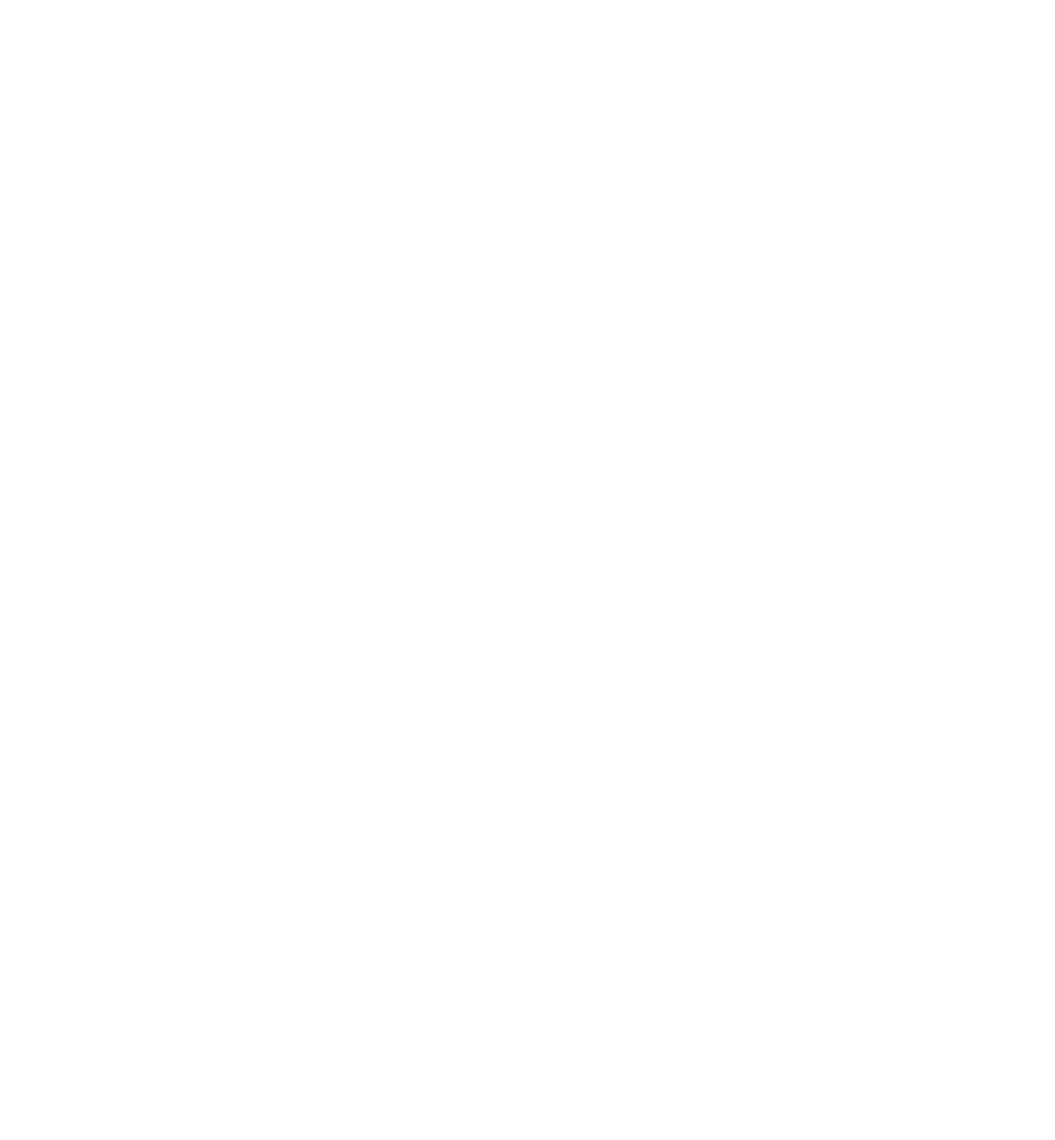
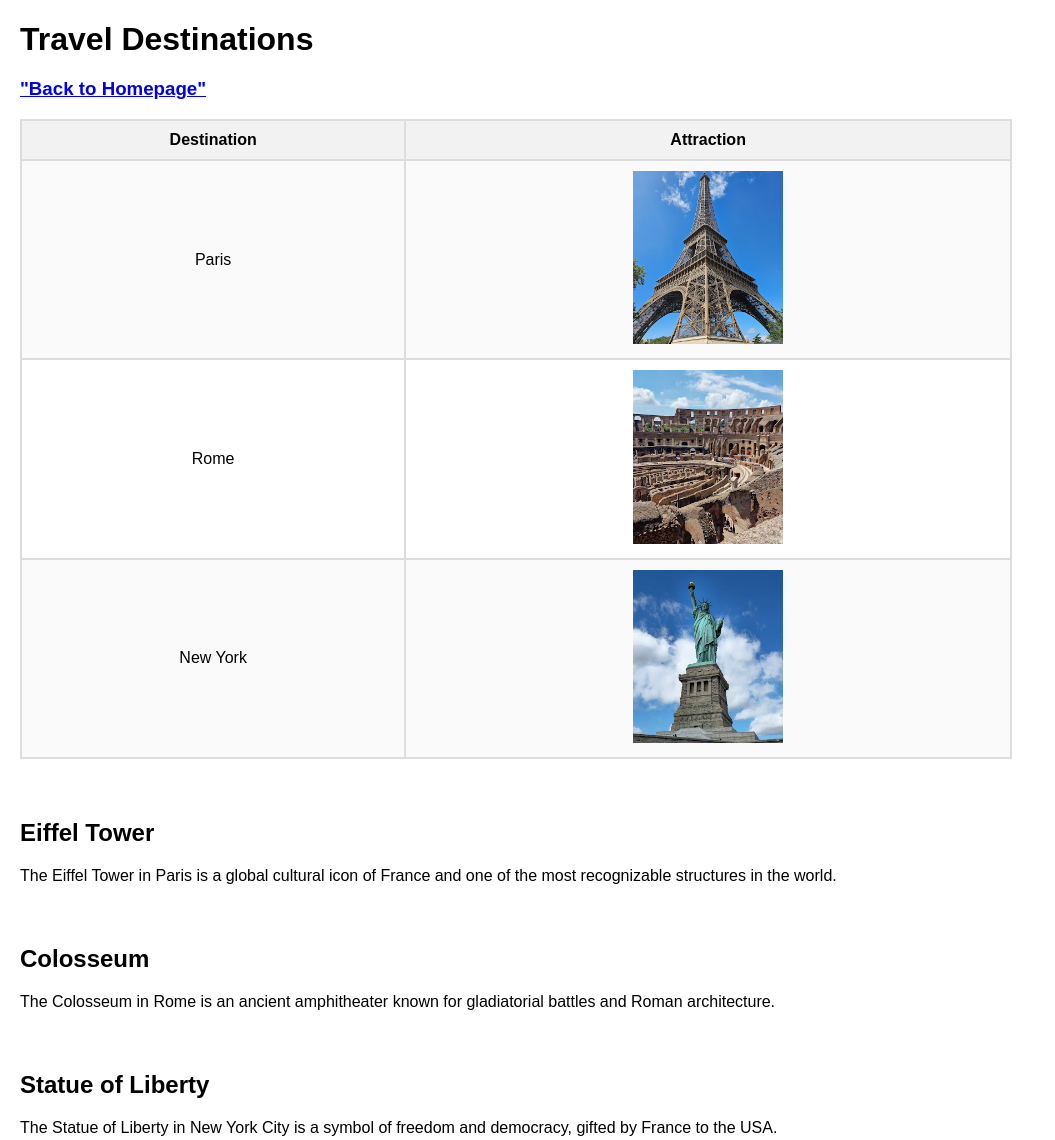
Before and after one commit to Hsu-Lae-Waddy/Travel-Blog-Website, a plain HTML site: page travel-stories.html in a window 1280 px wide. Shown: the whole page, without its empty margins (0-1055 px from the left). Before the commit the page ends 800 px from the top, so only its background shows below. Drawn offline with Linux system fonts and the light colour scheme.

Commit message:
Updated1

```diff
--- a/travel-stories.html
+++ b/travel-stories.html
@@ -0,0 +1,86 @@
+<!DOCTYPE html>
+<html lang="en">
+<head>
+  <meta charset="UTF-8">
+  <title>Travel Destinations</title>
+  <style>
+    body {
+      font-family: Arial, sans-serif;
+      margin: 20px;
+    }
+
+    h1 {
+      font-size: 2em;
+      margin-bottom: 20px;
+    }
+
+    table {
+      width: 80%;
+      border-collapse: collapse;
+    }
+
+    th, td {
+      border: 2px solid #ddd;
+      padding: 10px;
+      text-align: center;
+    }
+
+    th {
+      background-color: #f2f2f2;
+      font-weight: bold;
+    }
+
+    tr:nth-child(even) {
+      background-color: #fafafa;
+    }
+
+    img {
+      width: 150px;
+      height: auto;
+      transition: opacity 0.3s;
+    }
+
+    img:hover {
+      opacity: 0.7;
+    }
+
+    h2 {
+      margin-top: 60px;
+    }
+  </style>
+</head>
+<body>
+  <h1>Travel Destinations</h1>
+  <h3><a href="/index.html">"Back to Homepage"</a></h3>
+
+  <table>
+    <tr>
+      <th>Destination</th>
+      <th>Attraction</th>
+    </tr>
+    <tr>
+      <td>Paris</td>
+      <td><a href="/index.html"><img src="./access/EiffelTower.jpg" alt="Eiffel Tower"></a></td>
+    </tr>
+    <tr>
+      <td>Rome</td>
+      <td><a href="/index.html"><img src="./access/Colosseum.jpg" alt="Colosseum"></a></td>
+    </tr>
+    <tr>
+      <td>New York</td>
+      <td><a href="/index.html"><img src="./access/StatueofLiberty.jpg" alt="Statue of Liberty"></a></td>
+    </tr>
+  </table>
+
+  <!-- Section Descriptions -->
+  <h2 id="eiffel">Eiffel Tower</h2>
+  <p>The Eiffel Tower in Paris is a global cultural icon of France and one of the most recognizable structures in the world.</p>
+
+  <h2 id="colosseum">Colosseum</h2>
+  <p>The Colosseum in Rome is an ancient amphitheater known for gladiatorial battles and Roman architecture.</p>
+
+  <h2 id="statue">Statue of Liberty</h2>
+  <p>The Statue of Liberty in New York City is a symbol of freedom and democracy, gifted by France to the USA.</p>
+
+</body>
+</html>
```
Also changed, not shown: index.html (+1 -1 lines), access/Colosseum.jpg (added), access/EiffelTower.jpg (added), access/StatueofLiberty.jpg (added).
